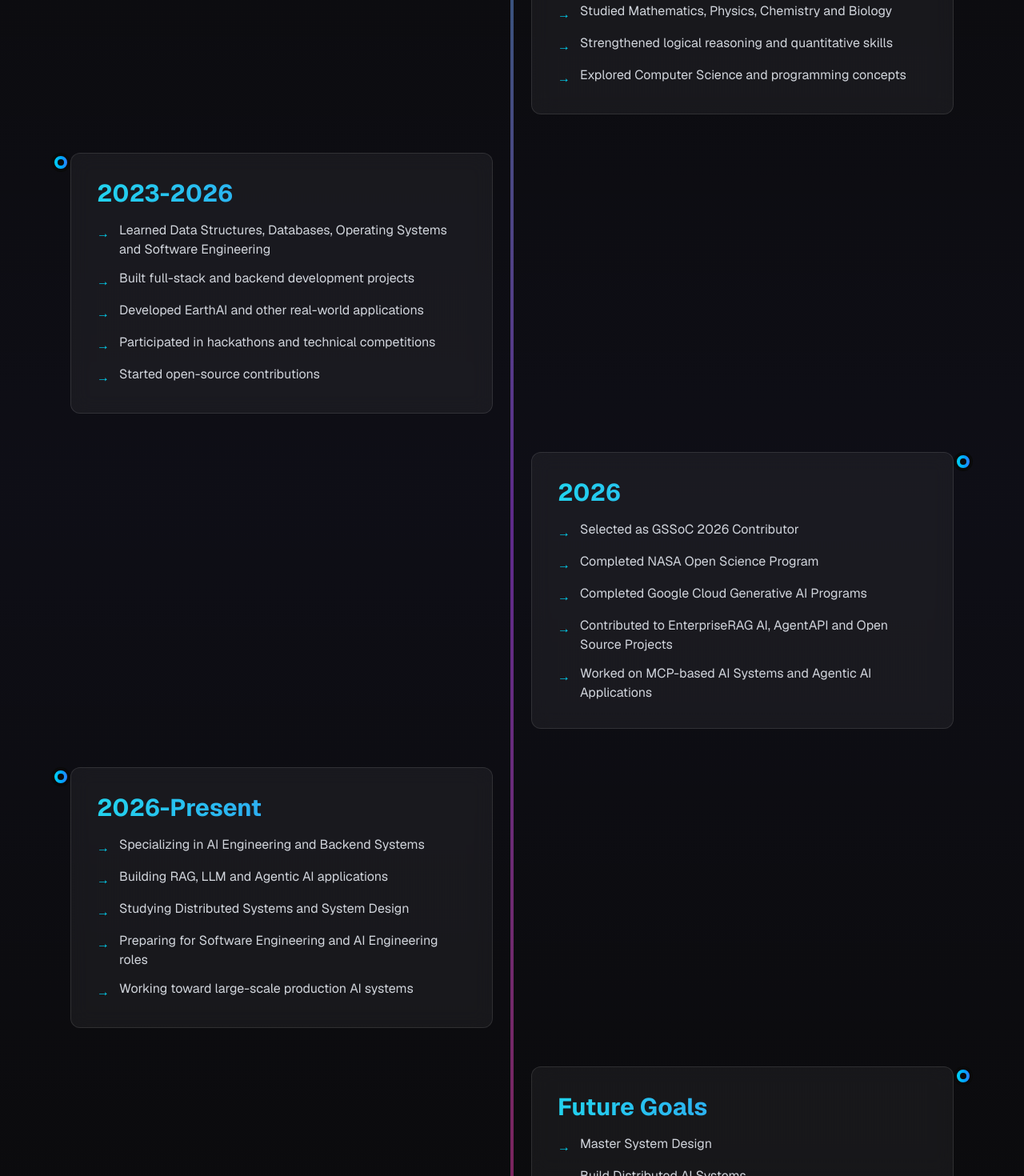
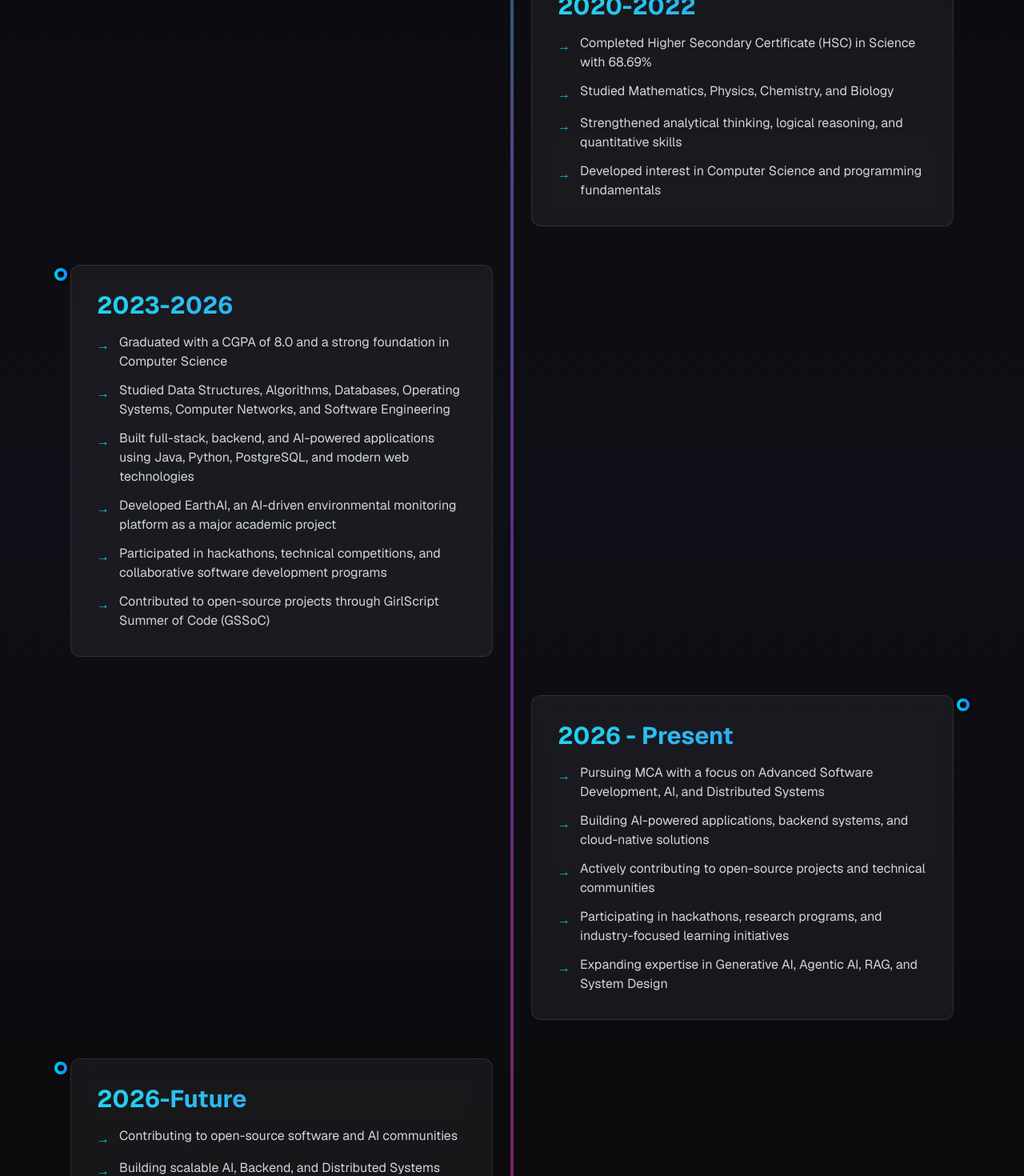
Before and after one commit to KAishwarya2429/aishwarya-kawade-portfolio, a Next.js app: page / in a window 1280 px wide. Shown: the part 10530-12000 px from the top of the page at 80% size. Built offline with nearby package versions, Linux system fonts and the light colour scheme.

Commit message:
fix: resolve resume merge conflicts

```diff
--- a/data/resume.ts
+++ b/data/resume.ts
@@ -267,64 +267,56 @@ export const resume = {
   timeline: [
     {
       year: "2019-2020",
-      title: "SSC (10th Standard)",
+      title: "SSC (10th Standard) – 87%",
       events: [
-        "Studied Mathematics, Science, Social Science and English",
+        "Completed Secondary School Certificate (SSC) with 87%",
+        "Studied Mathematics, Science, Social Science, and English",
         "Built strong analytical and problem-solving foundations",
-        "Developed interest in technology and computers",
+        "Developed an early interest in technology and computers",
       ],
     },
     {
       year: "2020-2022",
-      title: "HSC (Science)",
+      title: "HSC (Science) – 68.69%",
       events: [
-        "Studied Mathematics, Physics, Chemistry and Biology",
-        "Strengthened logical reasoning and quantitative skills",
-        "Explored Computer Science and programming concepts",
+        "Completed Higher Secondary Certificate (HSC) in Science with 68.69%",
+        "Studied Mathematics, Physics, Chemistry, and Biology",
+        "Strengthened analytical thinking, logical reasoning, and quantitative skills",
+        "Developed interest in Computer Science and programming fundamentals",
       ],
     },
     {
       year: "2023-2026",
-      title: "Bachelor of Science in Computer Science",
+      title: "Bachelor of Science in Computer Science – CGPA: 8.0",
       events: [
-        "Learned Data Structures, Databases, Operating Systems and Software Engineering",
-        "Built full-stack and backend development projects",
-        "Developed EarthAI and other real-world applications",
-        "Participated in hackathons and technical competitions",
-        "Started open-source contributions",
+        "Graduated with a CGPA of 8.0 and a strong foundation in Computer Science",
+        "Studied Data Structures, Algorithms, Databases, Operating Systems, Computer Networks, and Software Engineering",
+        "Built full-stack, backend, and AI-powered applications using Java, Python, PostgreSQL, and modern web technologies",
+        "Developed EarthAI, an AI-driven environmental monitoring platform as a major academic project",
+        "Participated in hackathons, technical competitions, and collaborative software development programs",
+        "Contributed to open-source projects through GirlScript Summer of Code (GSSoC)",
       ],
     },
     {
-      year: "2026",
-      title: "Professional Growth",
+      year: "2026 - Present",
+      title: "Master of Computer Applications (MCA)",
       events: [
-        "Selected as GSSoC 2026 Contributor",
-        "Completed NASA Open Science Program",
-        "Completed Google Cloud Generative AI Programs",
-        "Contributed to EnterpriseRAG AI, AgentAPI and Open Source Projects",
-        "Worked on MCP-based AI Systems and Agentic AI Applications",
+        "Pursuing MCA with a focus on Advanced Software Development, AI, and Distributed Systems",
+        "Building AI-powered applications, backend systems, and cloud-native solutions",
+        "Actively contributing to open-source projects and technical communities",
+        "Participating in hackathons, research programs, and industry-focused learning initiatives",
+        "Expanding expertise in Generative AI, Agentic AI, RAG, and System Design",
       ],
     },
     {
-      year: "2026-Present",
-      title: "Master of Computer Applications (MCA)",
+      year: "2026-Future",
+      title: "Career & Research Journey",
       events: [
-        "Specializing in AI Engineering and Backend Systems",
-        "Building RAG, LLM and Agentic AI applications",
-        "Studying Distributed Systems and System Design",
-        "Preparing for Software Engineering and AI Engineering roles",
-        "Working toward large-scale production AI systems",
-      ],
-    },
-    {
-      year: "Future Goals",
-      title: "AI & Distributed Systems Engineer",
-      events: [
-        "Master System Design",
-        "Build Distributed AI Systems",
-        "Contribute to Global Open Source Ecosystems",
-        "Pursue Advanced Research in AI",
-        "Develop Autonomous Agents at Scale",
+        "Contributing to open-source software and AI communities",
+        "Building scalable AI, Backend, and Distributed Systems",
+        "Exploring Generative AI, Agentic AI, and Large Language Models",
+        "Working toward advanced research in Artificial Intelligence",
+        "Aspiring to pursue PhD studies and contribute to global technology innovation",
       ],
     },
   ],
```
